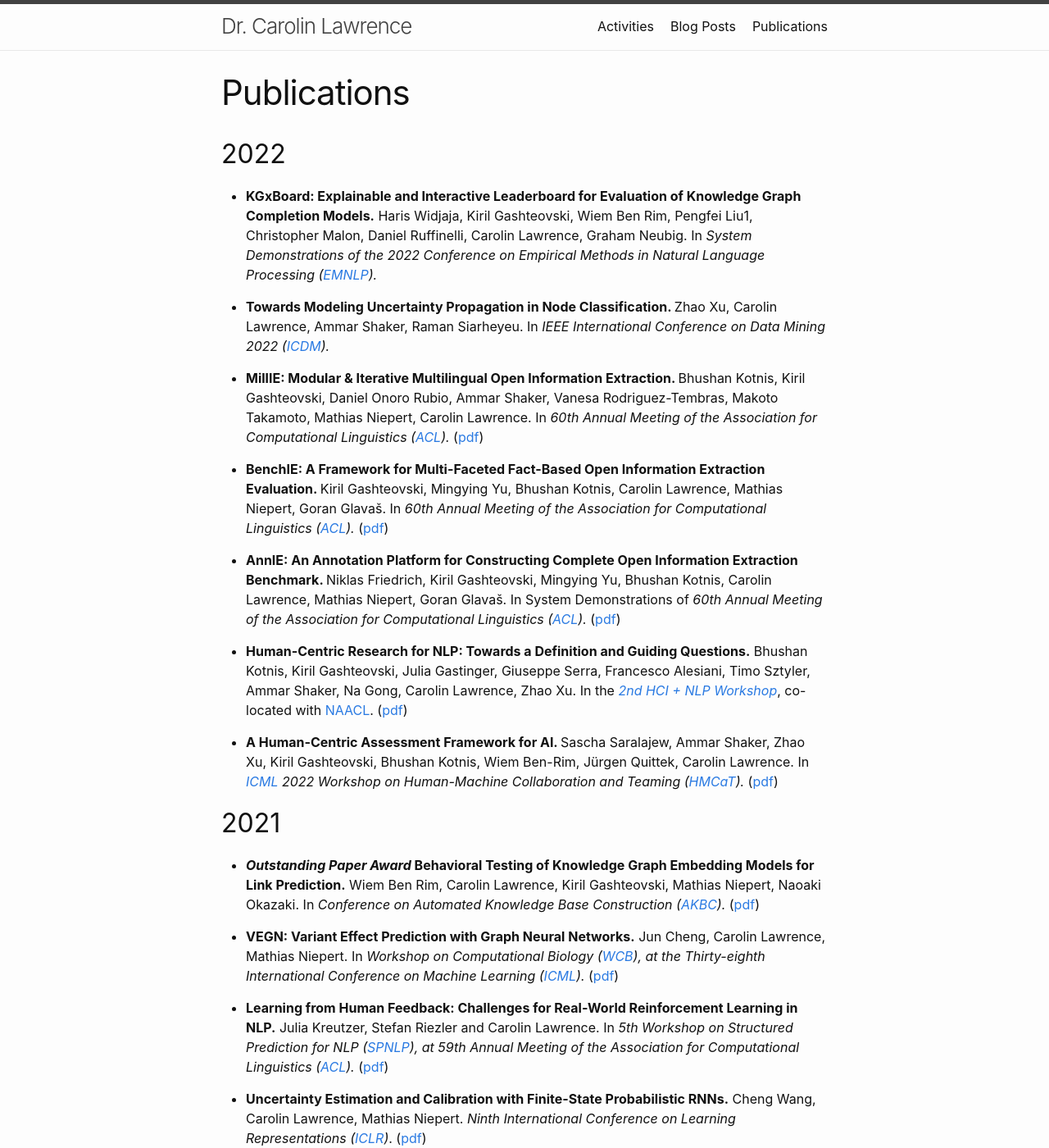
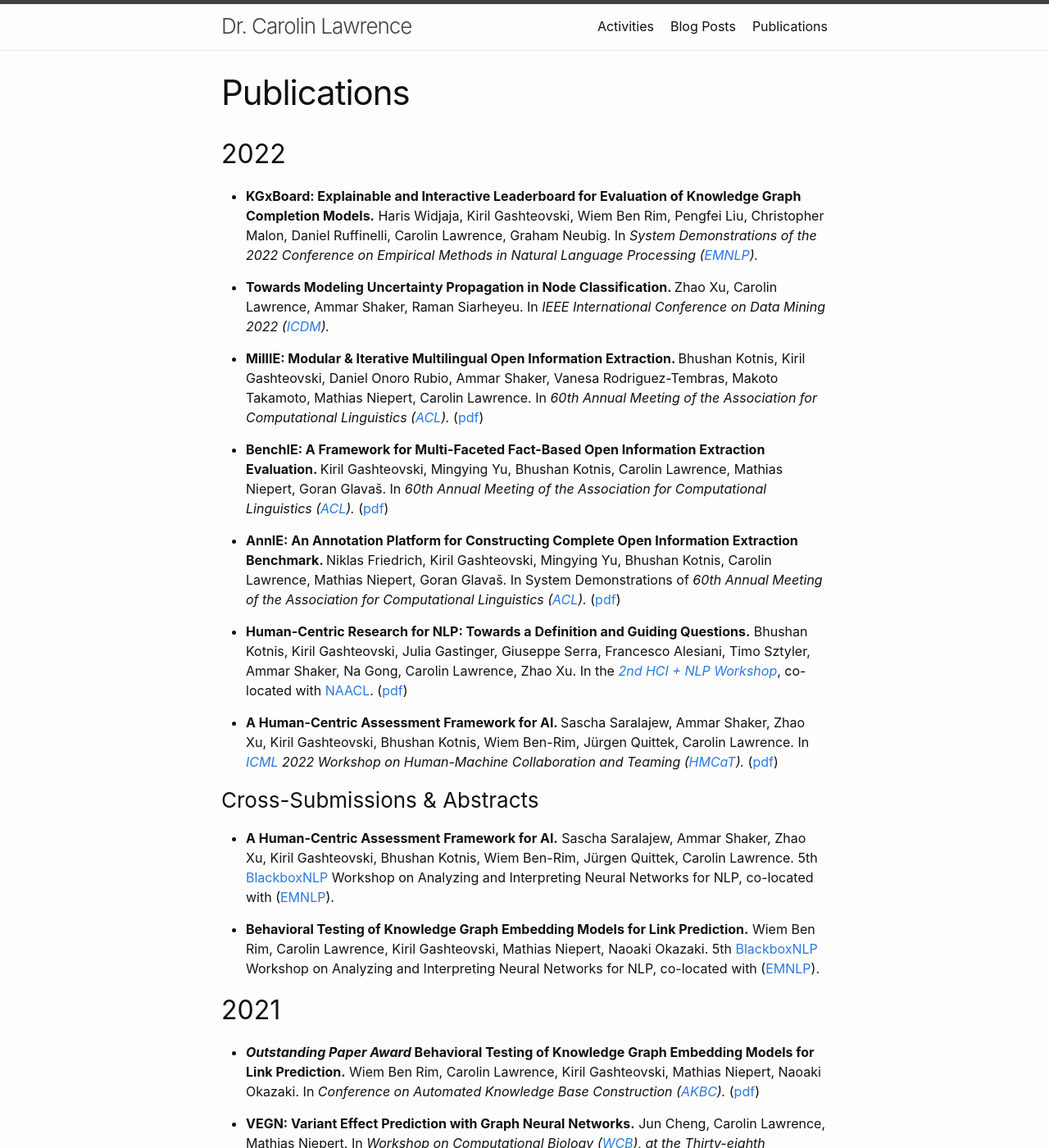
Before and after one commit to carolinlawrence/carolinlawrence.github.io, a Jekyll site: the page built from publications.markdown, in a window 1280 px wide and 1400 px high. Shown: the whole window at 82% size. Built offline with Jekyll 4.4.1, drawn with Linux system fonts in a browser that asks for light colours.

Commit message:
Update publications.markdown

```diff
--- a/publications.markdown
+++ b/publications.markdown
@@ -6,13 +6,20 @@ layout: page
 
 ## 2022
 <ul>
-  <p><li><b>KGxBoard: Explainable and Interactive Leaderboard for Evaluation of Knowledge Graph Completion Models.</b> Haris Widjaja, Kiril Gashteovski, Wiem Ben Rim, Pengfei Liu1, Christopher Malon, Daniel Ruffinelli, Carolin Lawrence, Graham Neubig. In <i>System Demonstrations of the 2022 Conference on Empirical Methods in Natural Language Processing  (<a href="https://2022.emnlp.org/">EMNLP</a>).</i></li></p>
+  <p><li><b>KGxBoard: Explainable and Interactive Leaderboard for Evaluation of Knowledge Graph Completion Models.</b> Haris Widjaja, Kiril Gashteovski, Wiem Ben Rim, Pengfei Liu, Christopher Malon, Daniel Ruffinelli, Carolin Lawrence, Graham Neubig. In <i>System Demonstrations of the 2022 Conference on Empirical Methods in Natural Language Processing  (<a href="https://2022.emnlp.org/">EMNLP</a>).</i></li></p>
   <p><li><b>Towards Modeling Uncertainty Propagation in Node Classification. </b>Zhao Xu, Carolin Lawrence, Ammar Shaker, Raman Siarheyeu. In <i>IEEE International Conference on Data Mining 2022 (<a href="https://icdm22.cse.usf.edu/">ICDM</a>).</i></li></p>
   <p><li><b>MillIE: Modular & Iterative Multilingual Open Information Extraction. </b>Bhushan Kotnis, Kiril Gashteovski, Daniel Onoro Rubio, Ammar Shaker, Vanesa Rodriguez-Tembras, Makoto Takamoto, Mathias Niepert, Carolin Lawrence. In <i>60th Annual Meeting of the Association for Computational Linguistics (<a href="https://2022.aclweb.org/">ACL</a>). </i>(<a href="https://aclanthology.org/2022.acl-long.478/">pdf</a>)</li></p>
   <p><li><b>BenchIE: A Framework for Multi-Faceted Fact-Based Open Information Extraction Evaluation. </b>Kiril Gashteovski, Mingying Yu, Bhushan Kotnis, Carolin Lawrence, Mathias Niepert, Goran Glavaš. In <i>60th Annual Meeting of the Association for Computational Linguistics (<a href="https://2022.aclweb.org/">ACL</a>). </i>(<a href="https://aclanthology.org/2022.acl-long.307/">pdf</a>)</li></p>
   <p><li><b>AnnIE: An Annotation Platform for Constructing Complete Open Information Extraction Benchmark. </b>Niklas Friedrich, Kiril Gashteovski, Mingying Yu, Bhushan Kotnis, Carolin Lawrence, Mathias Niepert, Goran Glavaš. In System Demonstrations of <i>60th Annual Meeting of the Association for Computational Linguistics (<a href="https://2022.aclweb.org/">ACL</a>). </i>(<a href="https://aclanthology.org/2022.acl-demo.5/">pdf</a>)</li></p>
   <p><li><b>Human-Centric Research for NLP: Towards a Definition and Guiding Questions.</b> Bhushan Kotnis, Kiril Gashteovski, Julia Gastinger, Giuseppe Serra, Francesco Alesiani, Timo Sztyler, Ammar Shaker, Na Gong, Carolin Lawrence, Zhao Xu. In the <i><a href="https://sites.google.com/view/hciandnlp">2nd HCI + NLP Workshop</a></i>, co-located with <a href="https://2022.naacl.org/">NAACL</a>. (<a href="https://arxiv.org/pdf/2207.04447.pdf">pdf</a>)</li></p>
     <p><li><b>A Human-Centric Assessment Framework for AI. </b>Sascha Saralajew, Ammar Shaker, Zhao Xu, Kiril Gashteovski, Bhushan Kotnis, Wiem Ben-Rim, Jürgen Quittek, Carolin Lawrence. In <i><a href="https://icml.cc/">ICML</a> 2022 Workshop on Human-Machine Collaboration and Teaming (<a href="https://sites.google.com/view/icml-2022-hmcat/home">HMCaT</a>). </i>(<a href="https://arxiv.org/abs/2205.12749">pdf</a>)</li></p>
+</ul>
+
+
+### Cross-Submissions & Abstracts
+<ul>
+<p><li><b>A Human-Centric Assessment Framework for AI.</b> Sascha Saralajew, Ammar Shaker, Zhao Xu, Kiril Gashteovski, Bhushan Kotnis, Wiem Ben-Rim, Jürgen Quittek, Carolin Lawrence. 5th <a href="https://blackboxnlp.github.io/">BlackboxNLP</a> Workshop on Analyzing and Interpreting Neural Networks for NLP, co-located with (<a href="https://2022.emnlp.org/">EMNLP</a>).</li></p>
+<p><li><b>Behavioral Testing of Knowledge Graph Embedding Models for Link Prediction.</b> Wiem Ben Rim, Carolin Lawrence, Kiril Gashteovski, Mathias Niepert, Naoaki Okazaki. 5th <a href="https://blackboxnlp.github.io/">BlackboxNLP</a> Workshop on Analyzing and Interpreting Neural Networks for NLP, co-located with (<a href="https://2022.emnlp.org/">EMNLP</a>).</li></p>
 </ul>
 
 ## 2021
```
